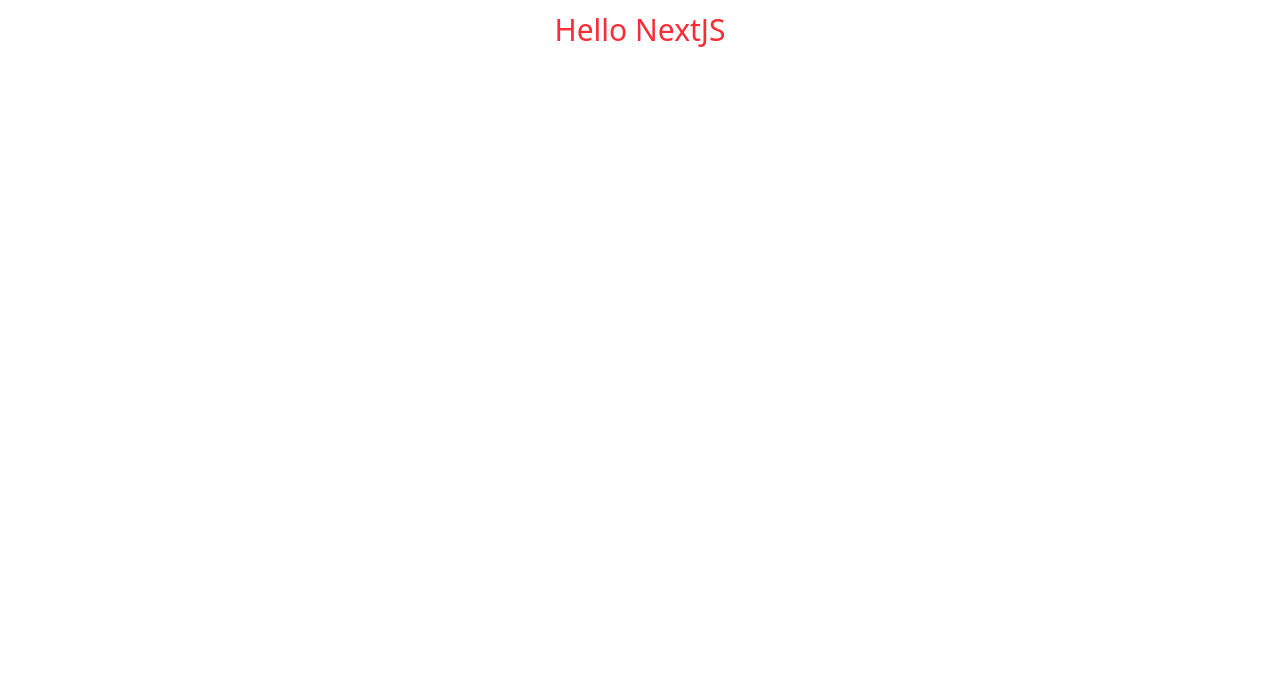
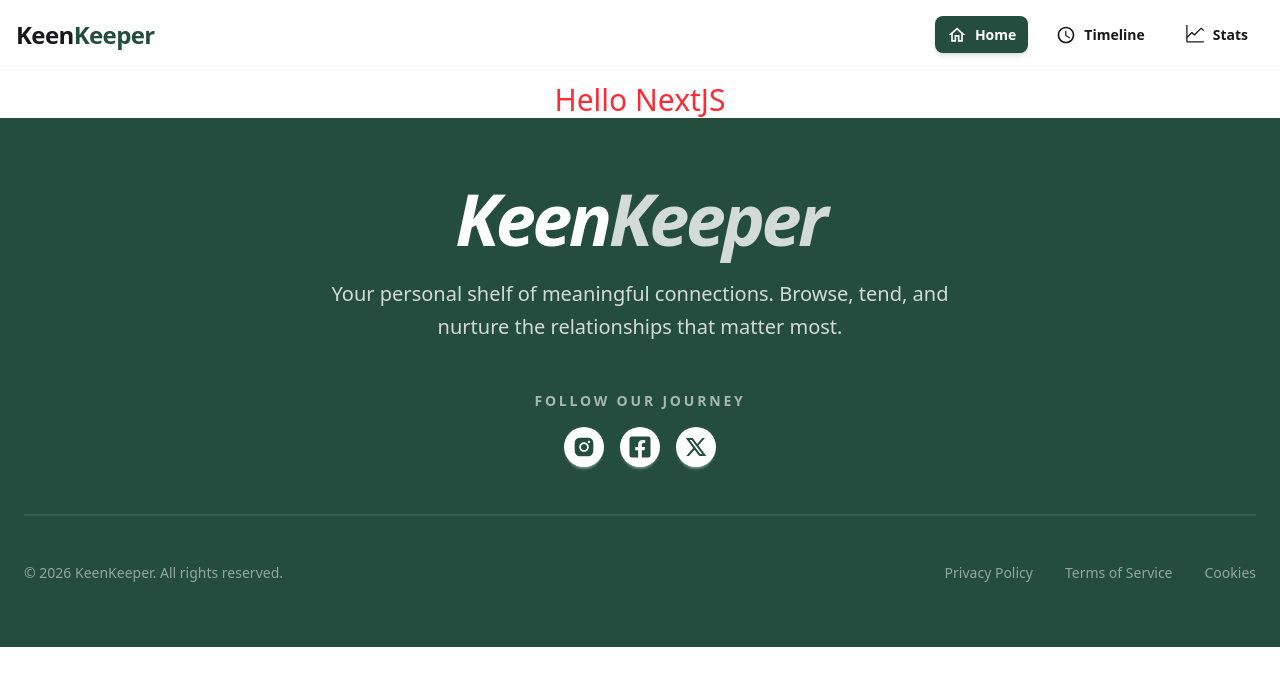
Before and after one commit to Muhammad-Piyas/assignment-13-7, a Next.js app: page / in a window 1280 px wide. Shown: the top 686 px of the page. Built offline with nearby package versions, Linux system fonts and the light colour scheme.

Commit message:
Footer Complete

```diff
--- a/package.json
+++ b/package.json
@@ -12,7 +12,8 @@
     "@react-icons/all-files": "^4.1.0",
     "next": "16.2.4",
     "react": "19.2.4",
-    "react-dom": "19.2.4"
+    "react-dom": "19.2.4",
+    "react-icons": "^5.6.0"
   },
   "devDependencies": {
     "@tailwindcss/postcss": "^4",
--- a/src/app/componants/Navbar.jsx
+++ /dev/null
@@ -1,91 +0,0 @@
-"use client";
-import Link from "next/link";
-import { usePathname } from "next/navigation";
-import { MdAccessTime, MdOutlineHome } from "react-icons/md";
-import { VscGraphLine } from "react-icons/vsc";
-
-const Navbar = () => {
-  const pathName = usePathname();
-
-  const links = (
-    <>
-      <li>
-        <Link
-          href="/"
-          className={` font-bold px-5 ${pathName === "/" ? "btn bg-[#244d3f] text-white" : ""}`}
-        >
-          <MdOutlineHome size={20} /> Home
-        </Link>
-      </li>
-      <li>
-        <Link
-          href="/timeline"
-          className={` font-bold px-5 ${pathName === "/timeline" ? "btn bg-[#244d3f] text-white" : ""}`}
-        >
-          <MdAccessTime size={20} /> Timeline
-        </Link>
-      </li>
-      <li>
-        <Link
-          href="/stats"
-          className={` font-bold px-5 ${pathName === "/stats" ? "btn bg-[#244d3f] text-white" : ""}`}
-        >
-          <VscGraphLine size={20} /> Stats
-        </Link>
-      </li>
-    </>
-  );
-
-  return (
-    <section>
-      <div className="bg-base-200 shadow-sm">
-        <div className="container mx-auto max-lg:collapse w-full rounded-md">
-          <input id="navbar-1-toggle" className="peer hidden" type="checkbox" />
-          <label
-            htmlFor="navbar-1-toggle"
-            className="fixed inset-0 hidden max-lg:peer-checked:block"
-          ></label>
-          <div className="collapse-title navbar">
-            <div className="navbar-start">
-              <label
-                htmlFor="navbar-1-toggle"
-                className="btn btn-ghost lg:hidden"
-              >
-                <svg
-                  xmlns="http://www.w3.org/2000/svg"
-                  className="h-5 w-5"
-                  fill="none"
-                  viewBox="0 0 24 24"
-                  stroke="currentColor"
-                >
-                  <path
-                    strokeLinecap="round"
-                    strokeLinejoin="round"
-                    strokeWidth="2"
-                    d="M4 6h16M4 12h8m-8 6h16"
-                  />
-                </svg>
-              </label>
-              <Link href={"/"}>
-                <h1 className="text-2xl font-bold">
-                  Keen<span className="text-[#244d3f]">Keeper</span>
-                </h1>
-              </Link>
-            </div>
-            <div className="navbar-end hidden lg:flex">
-              <ul className="menu menu-horizontal px-1 gap-5 flex items-center">
-                {links}
-              </ul>
-            </div>
-          </div>
-
-          <div className="collapse-content lg:hidden z-1">
-            <ul className="menu">{links}</ul>
-          </div>
-        </div>
-      </div>
-    </section>
-  );
-};
-
-export default Navbar;
--- /dev/null
+++ b/src/app/components/Footer.jsx
@@ -0,0 +1,63 @@
+import { AiFillInstagram } from "react-icons/ai";
+import { FaFacebookSquare } from "react-icons/fa";
+import { RiTwitterXLine } from "react-icons/ri";
+import Link from "next/link"; // Next.js ব্যবহার করলে এটি প্রয়োজন
+
+const Footer = () => {
+  return (
+    <footer className="bg-[#244d3f] text-white">
+      {/* Container with responsive padding */}
+      <div className="container mx-auto px-6 py-16">
+        {/* Top Section: Logo & Description */}
+        <div className="flex flex-col items-center text-center space-y-6 max-w-2xl mx-auto">
+          <h1 className="text-5xl md:text-7xl font-black tracking-tighter italic">
+            Keen<span className="opacity-80">Keeper</span>
+          </h1>
+          <p className="text-lg md:text-xl font-normal text-white/80 leading-relaxed">
+            Your personal shelf of meaningful connections. Browse, tend, and
+            nurture the relationships that matter most.
+          </p>
+        </div>
+
+        <div className="flex flex-col items-center mt-12 space-y-4">
+          <h4 className="text-sm uppercase tracking-[0.2em] font-bold text-white/60">
+            Follow Our Journey
+          </h4>
+          <nav className="flex items-center gap-4">
+            <div className="btn btn-circle bg-white hover:bg-white/90 border-none transition-transform hover:scale-110">
+              <AiFillInstagram size={24} className="text-[#244d3f]" />
+            </div>
+            <div className="btn btn-circle bg-white hover:bg-white/90 border-none transition-transform hover:scale-110">
+              <FaFacebookSquare size={24} className="text-[#244d3f]" />
+            </div>
+            <div className="btn btn-circle bg-white hover:bg-white/90 border-none transition-transform hover:scale-110">
+              <RiTwitterXLine size={24} className="text-[#244d3f]" />
+            </div>
+          </nav>
+        </div>
+
+        {/* Divider */}
+        <div className="divider before:bg-white/10 after:bg-white/10 my-10"></div>
+
+        {/* Bottom Section: Links & Copyright */}
+        <div className="flex flex-col md:flex-row items-center justify-between gap-6 text-sm font-medium text-white/50">
+          <p>© {new Date().getFullYear()} KeenKeeper. All rights reserved.</p>
+
+          <nav className="flex flex-wrap justify-center gap-x-8 gap-y-2">
+            <Link href="#" className="hover:text-white transition-colors">
+              Privacy Policy
+            </Link>
+            <Link href="#" className="hover:text-white transition-colors">
+              Terms of Service
+            </Link>
+            <Link href="#" className="hover:text-white transition-colors">
+              Cookies
+            </Link>
+          </nav>
+        </div>
+      </div>
+    </footer>
+  );
+};
+
+export default Footer;
--- /dev/null
+++ b/src/app/components/Navbar.jsx
@@ -0,0 +1,74 @@
+"use client";
+import Link from "next/link";
+import { usePathname } from "next/navigation";
+import { MdAccessTime, MdOutlineHome } from "react-icons/md";
+import { ImMenu } from "react-icons/im";
+import { VscGraphLine } from "react-icons/vsc";
+
+const Navbar = () => {
+  const pathName = usePathname();
+
+  const getLinkClass = (path) => {
+    const baseClass =
+      "flex items-center gap-2 font-bold px-3 py-2 rounded-lg transition-all duration-300 whitespace-nowrap";
+    const activeClass = "bg-[#244d3f] text-white shadow-md";
+    const inactiveClass =
+      "hover:bg-base-200 text-base-content hover:text-[#244d3f]";
+
+    return `${baseClass} ${pathName === path ? activeClass : inactiveClass}`;
+  };
+
+  const links = (
+    <>
+      <li>
+        <Link href="/" className={getLinkClass("/")}>
+          <MdOutlineHome size={20} /> Home
+        </Link>
+      </li>
+      <li>
+        <Link href="/timeline" className={getLinkClass("/timeline")}>
+          <MdAccessTime size={20} /> Timeline
+        </Link>
+      </li>
+      <li>
+        <Link href="/stats" className={getLinkClass("/stats")}>
+          <VscGraphLine size={20} /> Stats
+        </Link>
+      </li>
+    </>
+  );
+
+  return (
+    <div className="sticky top-0 z-50 bg-base-100 border-b border-base-200">
+      <div className="navbar container mx-auto px-4">
+        {/* --- START SECTION: Logo & Mobile Menu --- */}
+        <div className="navbar-start">
+          <div className="dropdown">
+            <div tabIndex={0} role="button" className="btn btn-ghost md:hidden">
+              <ImMenu />
+            </div>
+            <ul
+              tabIndex={0}
+              className="menu menu-sm dropdown-content mt-3 z-[1] p-4 shadow-2xl bg-base-100 rounded-box w-64 gap-3 border border-base-200 md:hidden"
+            >
+              {links}
+            </ul>
+          </div>
+
+          <Link href="/" className="flex items-center">
+            <h1 className="text-xl md:text-2xl font-black tracking-tight">
+              Keen<span className="text-[#244d3f]">Keeper</span>
+            </h1>
+          </Link>
+        </div>
+
+        {/* --- END SECTION: Desktop & Tablet Menu --- */}
+        <div className="navbar-end hidden md:flex">
+          <ul className="menu menu-horizontal px-1 gap-2 lg:gap-4">{links}</ul>
+        </div>
+      </div>
+    </div>
+  );
+};
+
+export default Navbar;
--- a/src/app/layout.js
+++ b/src/app/layout.js
@@ -1,5 +1,7 @@
 import { Geist, Geist_Mono } from "next/font/google";
 import "./globals.css";
+import Navbar from "./components/Navbar";
+import Footer from "./components/Footer";
 
 const geistSans = Geist({
   variable: "--font-geist-sans",
@@ -25,7 +27,11 @@
       lang="en"
       className={`${geistSans.variable} ${geistMono.variable} h-full antialiased`}
     >
-      <body className="min-h-full flex flex-col">{children}</body>
+      <body className="min-h-full flex flex-col">
+        <Navbar />
+        {children}
+        <Footer />
+      </body>
     </html>
   );
 }
```
Also changed, not shown: 1 other file (tests, documents, lock files or other folders).
